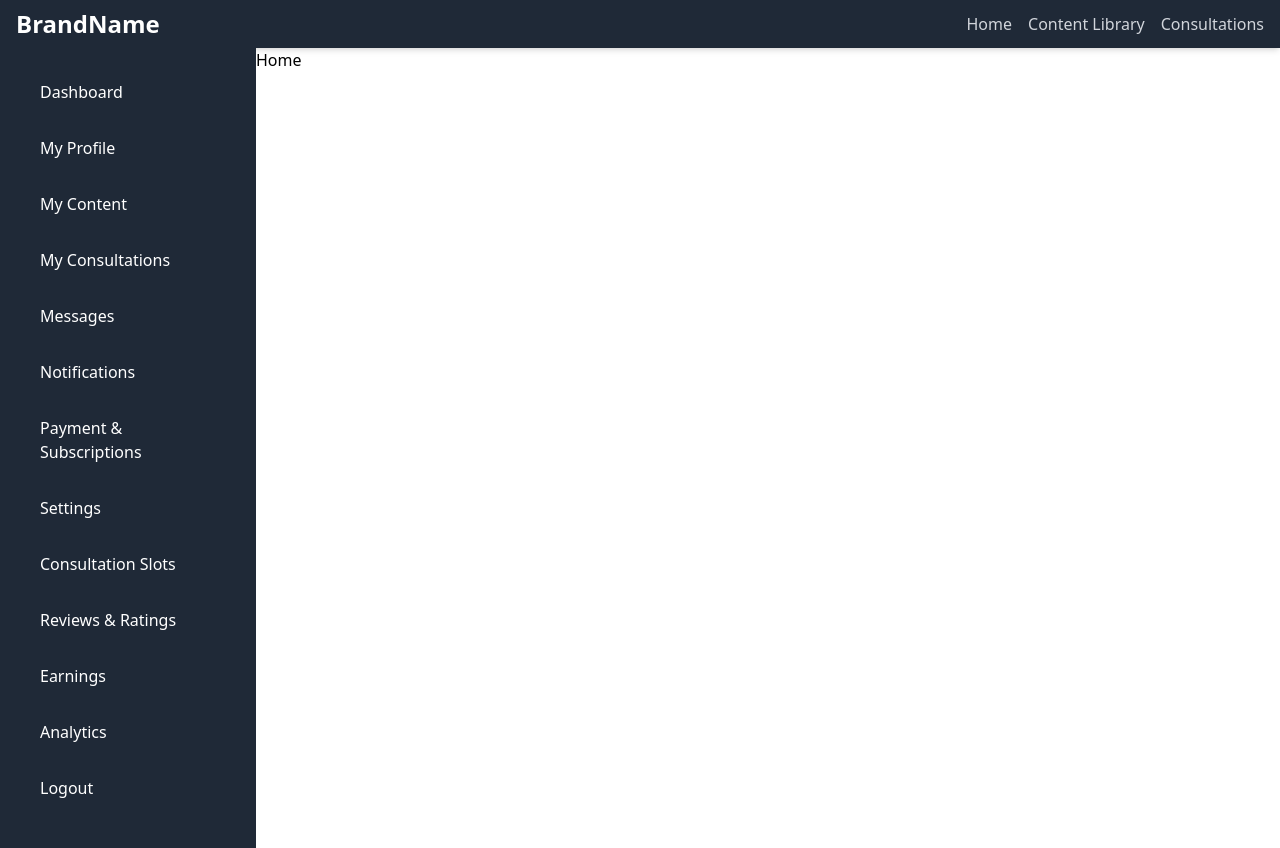
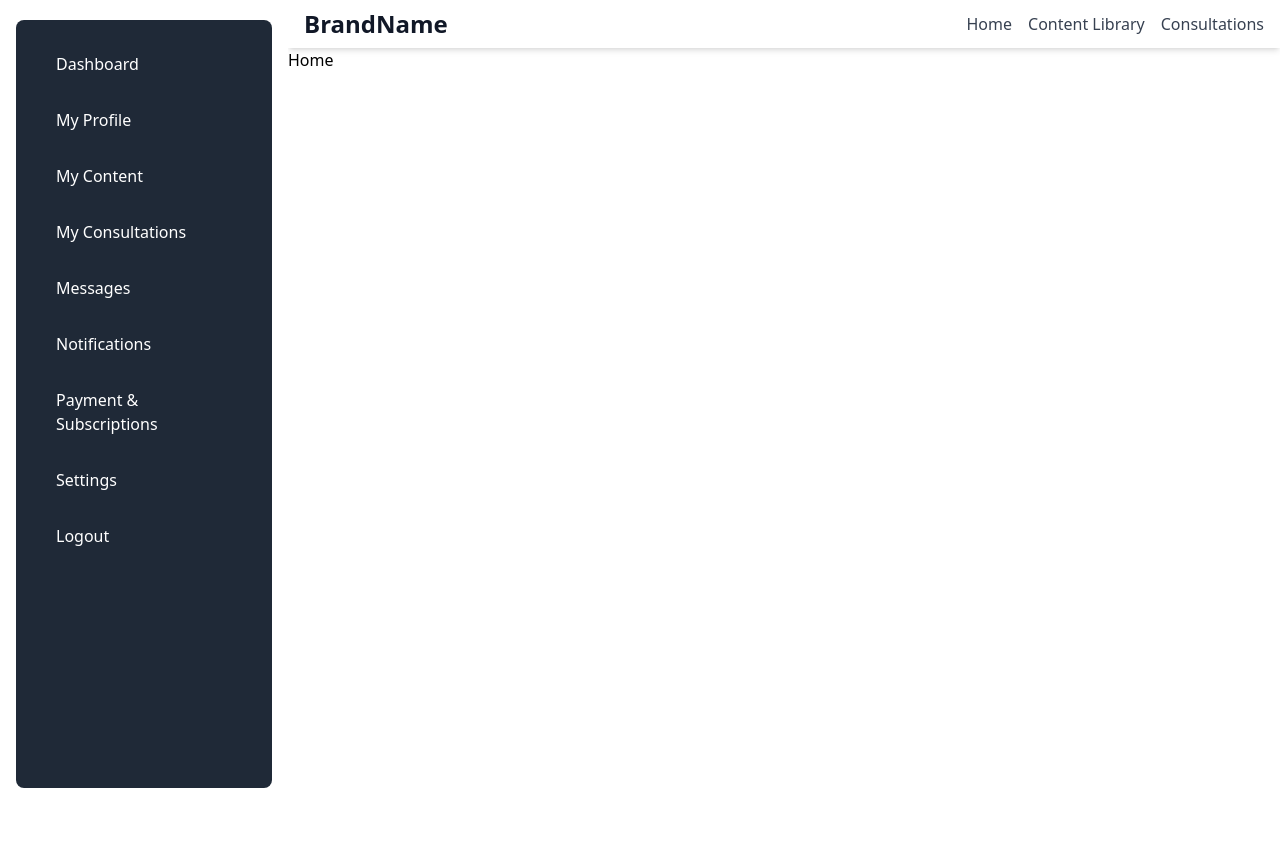
Before and after one commit to thefullstacktrainer/consultation_platform, a React (Create React App) app in the folder frontend/: page / in a window 1280 px wide. After the commit the page ends 808 px from the top, so only its background shows below. Built offline with nearby package versions, Linux system fonts and the light colour scheme.

Commit message:
changed navbar

```diff
--- a/frontend/src/App.js
+++ b/frontend/src/App.js
@@ -23,10 +23,11 @@ function App() {
   return (
     <Router>
       <div className="flex flex-col h-screen">
-        <Navbar />
-        <div className="flex flex-1">
+
+        <div className="flex flex-1 bg-white">
           <Sidebar />
-          <div className="main-content flex-1 overflow-y-auto">
+          <div className="flex-1 flex flex-col overflow-hidden">
+            <Navbar />
             <Routes>
               <Route path="/" element={<Home />} />
               <Route path="/my-profile" element={<MyProfile />} />
--- a/frontend/src/components/Navbar.js
+++ b/frontend/src/components/Navbar.js
@@ -7,20 +7,20 @@ const Navbar = () => {
     const [isOpen, setIsOpen] = useState(false);
 
     return (
-        <div className="bg-gray-800 text-white shadow-md w-full">
+        <div className="bg-white text-gray-800 shadow-md w-full sticky top-0 z-10">
             <div className="container mx-auto px-4 py-2">
                 <div className="flex items-center justify-between">
-                    <div className="text-2xl font-semibold">BrandName</div>
+                    <div className="text-2xl font-semibold text-gray-900">BrandName</div>
                     <div className="hidden md:flex space-x-4">
-                        <Link to="/" className="text-gray-300 hover:text-white">Home</Link>
-                        <Link to="/content-library" className="text-gray-300 hover:text-white">Content Library</Link>
-                        <Link to="/consultations" className="text-gray-300 hover:text-white">Consultations</Link>
+                        <Link to="/" className="text-gray-700 hover:text-gray-900">Home</Link>
+                        <Link to="/content-library" className="text-gray-700 hover:text-gray-900">Content Library</Link>
+                        <Link to="/consultations" className="text-gray-700 hover:text-gray-900">Consultations</Link>
                         {/* ... add other routes as necessary ... */}
                     </div>
                     <div className="md:hidden">
                         <button onClick={() => setIsOpen(!isOpen)}>
-                            {/* Hamburger icon */}
-                            <svg className="w-6 h-6" fill="none" stroke="currentColor" viewBox="0 0 24 24" xmlns="http://www.w3.org/2000/svg">
+                            {/* Hamburger icon with adjusted color */}
+                            <svg className="w-6 h-6 text-gray-700" fill="none" stroke="currentColor" viewBox="0 0 24 24" xmlns="http://www.w3.org/2000/svg">
                                 <path strokeLinecap="round" strokeLinejoin="round" strokeWidth="2" d="M4 6h16M4 12h16M4 18h16"></path>
                             </svg>
                         </button>
@@ -28,9 +28,9 @@ const Navbar = () => {
                 </div>
                 {isOpen && (
                     <div className="md:hidden space-y-2 mt-2">
-                        <Link to="/" className="block text-gray-300 hover:text-white">Home</Link>
-                        <Link to="/content-library" className="block text-gray-300 hover:text-white">Content Library</Link>
-                        <Link to="/consultations" className="block text-gray-300 hover:text-white">Consultations</Link>
+                        <Link to="/" className="block text-gray-700 hover:text-gray-900">Home</Link>
+                        <Link to="/content-library" className="block text-gray-700 hover:text-gray-900">Content Library</Link>
+                        <Link to="/consultations" className="block text-gray-700 hover:text-gray-900">Consultations</Link>
                         {/* ... add other routes for mobile view as necessary ... */}
                     </div>
                 )}
--- a/frontend/src/components/Sidebar.js
+++ b/frontend/src/components/Sidebar.js
@@ -3,10 +3,11 @@ import { Link } from 'react-router-dom';
 
 function Sidebar() {
     // This is just a placeholder. In a real app, you'd determine this based on user roles, etc.
-    const isConsultantOrContentCreator = true;
+    const isConsultantOrContentCreator = false;
 
     return (
-        <div className="bg-gray-800 overflow-y-auto w-64 h-screen text-white p-6">
+        <div className="p-4 bg-white">
+            <div className="bg-gray-800 overflow-y-auto w-64 h-[calc(100vh-32px)] mt-1 mb-1 rounded-lg text-white p-6">
                 <nav className="space-y-4">
                     <Link className="block py-2 px-4 hover:bg-gray-700 transition duration-200" to="/">Dashboard</Link>
                     <Link className="block py-2 px-4 hover:bg-gray-700 transition duration-200" to="/my-profile">My Profile</Link>
@@ -30,6 +31,7 @@ function Sidebar() {
                     <Link className="block py-2 px-4 hover:bg-gray-700 transition duration-200" to="/logout">Logout</Link>
                 </nav>
             </div>
+        </div>
     );
 }
 
```
Lines whose indentation alone changed are shown as unchanged.
